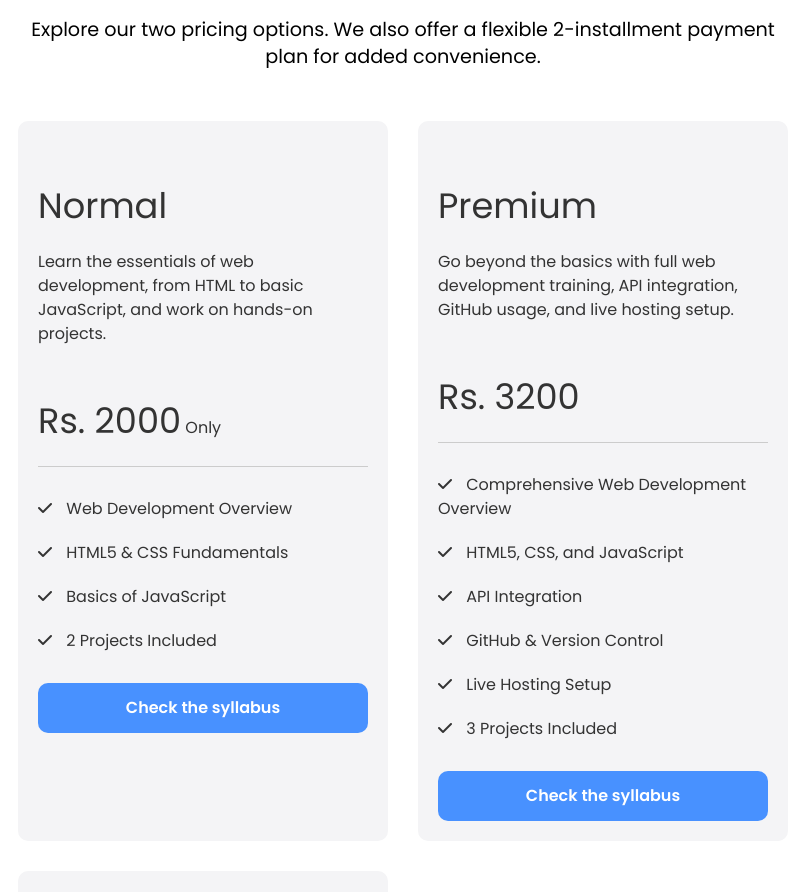
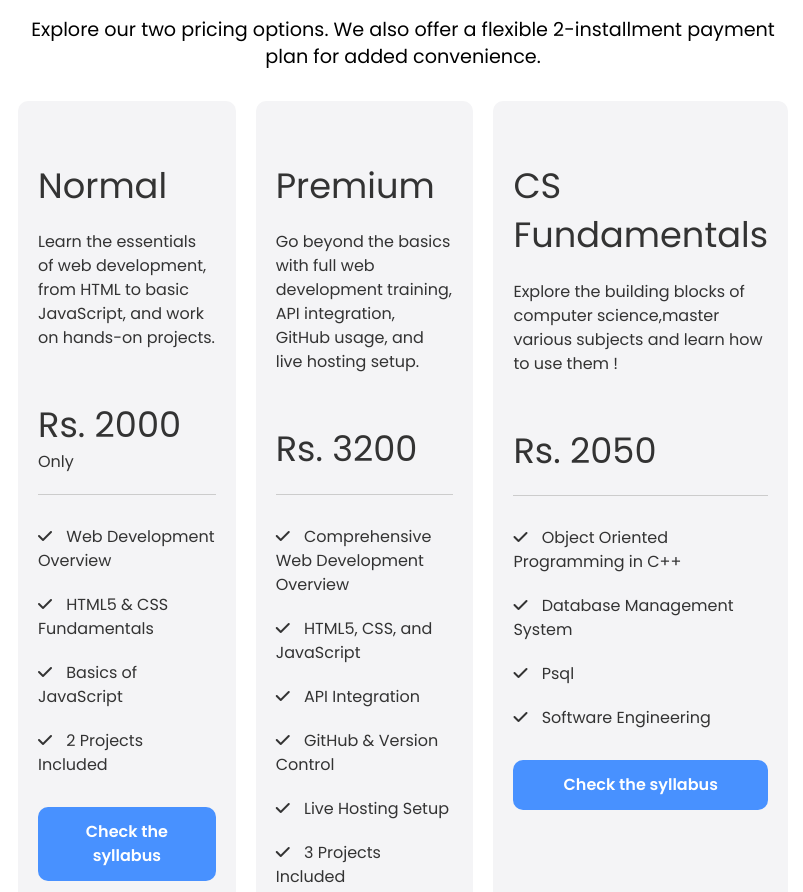
Before and after one commit to ira-mane/course, a plain HTML site: page index.html in a window 1280 px wide. Shown: the part 819-1711 px from the top of the page, without its empty margins (237-1040 px from the left). Drawn offline with Linux system fonts and the light colour scheme; a script that the page names is missing.

Commit message:
Update style.css

```diff
--- a/css/style.css
+++ b/css/style.css
@@ -126,9 +126,10 @@ img {
 /* Pricing */
 .pricing .pricing-grid {
   display: grid;
-  grid-template-columns: repeat(2, 1fr);
-  gap: 30px;
-  margin-top: 50px;
+  grid-template-columns: repeat(3, 1fr);
+  gap: 20px;
+  margin-top: 30px;
+  margin-bottom: 10px;
 }
 
 .pricing .pricing-card-subheading {
```
